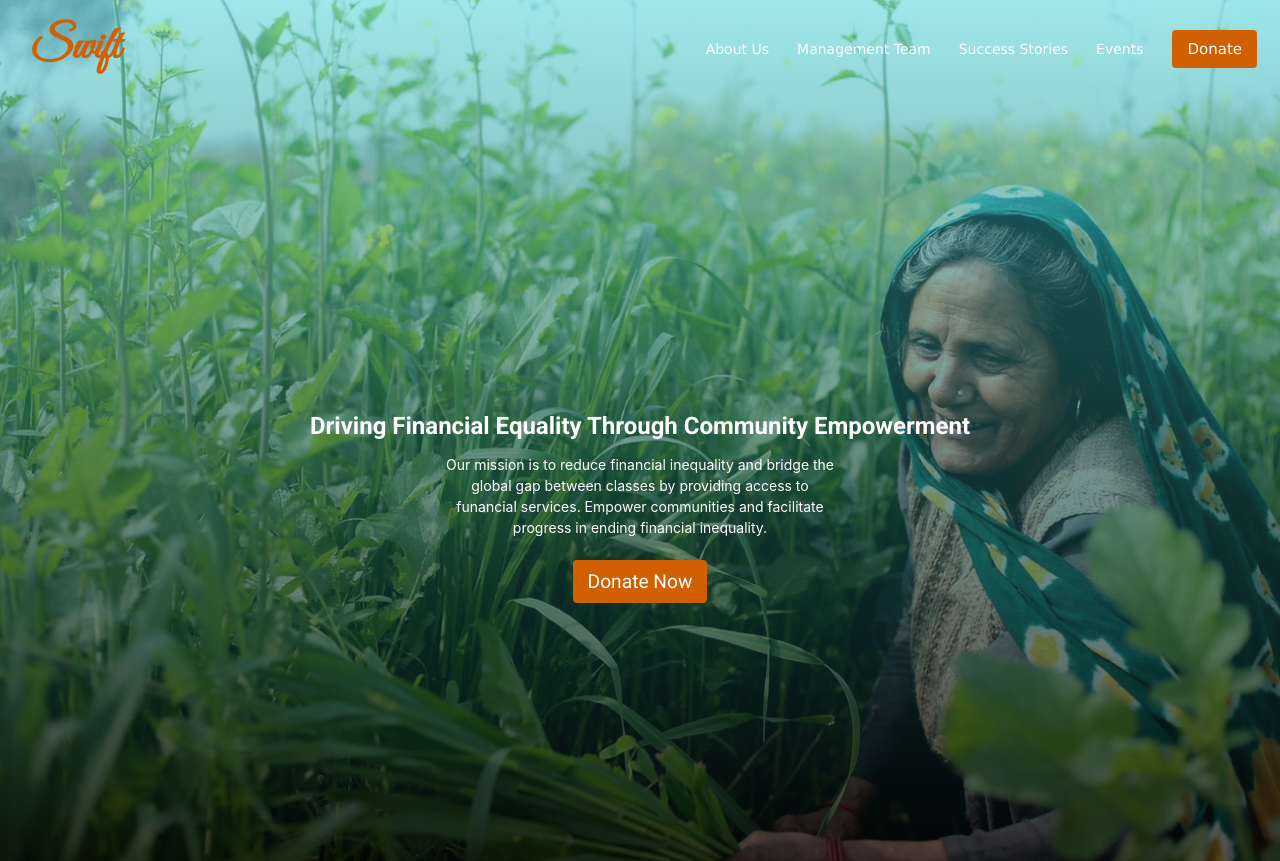
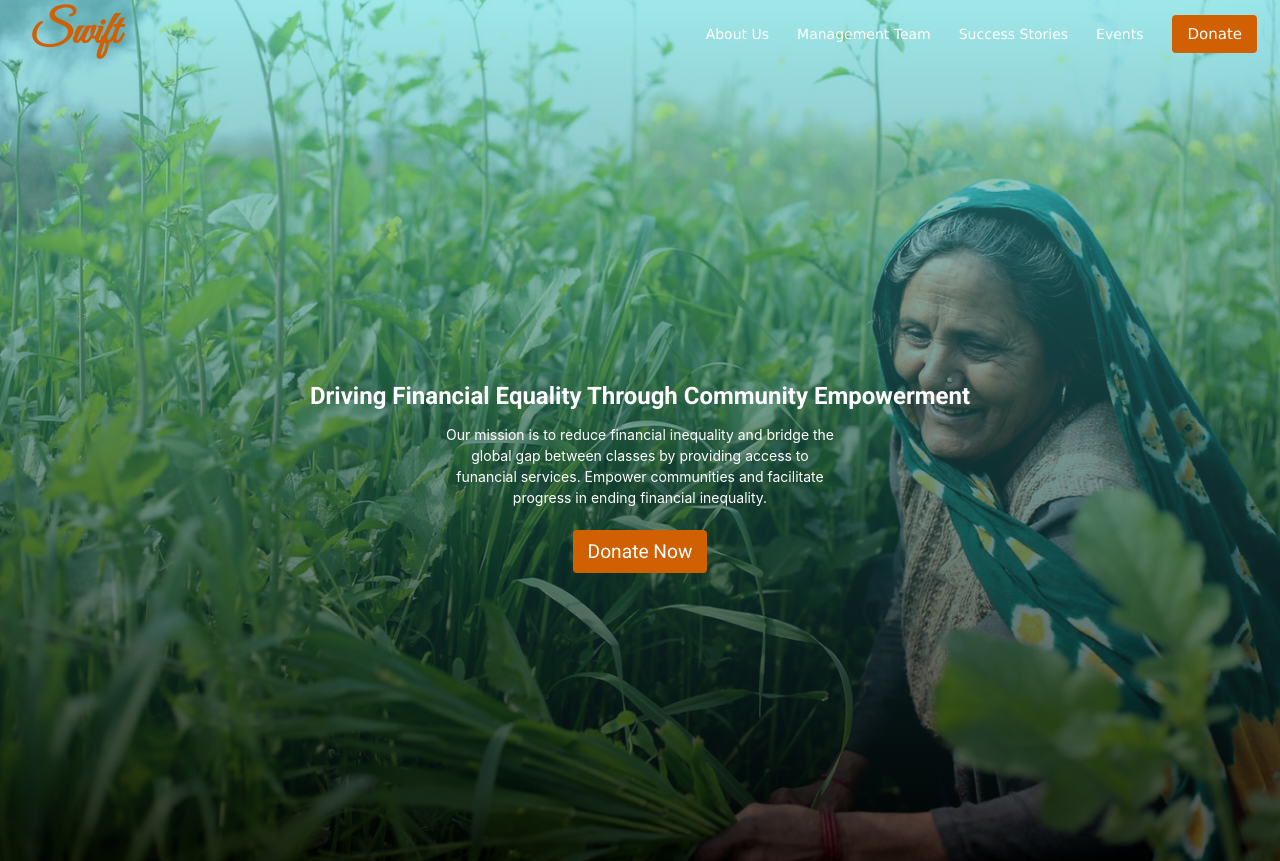
Before and after one commit to Jaynimi/Swift, a website: page index.html in a window 1280 px wide. Shown: the top 861 px of the page. Drawn offline with Linux system fonts and the light colour scheme.

Commit message:
nav-header padding reduction

```diff
--- a/style.css
+++ b/style.css
@@ -171,7 +171,7 @@ ul {
 }
 
 .nav-header {
-    padding: 15px 30px;
+    padding: 0 30px;
 }
 
 .show-links {
```
